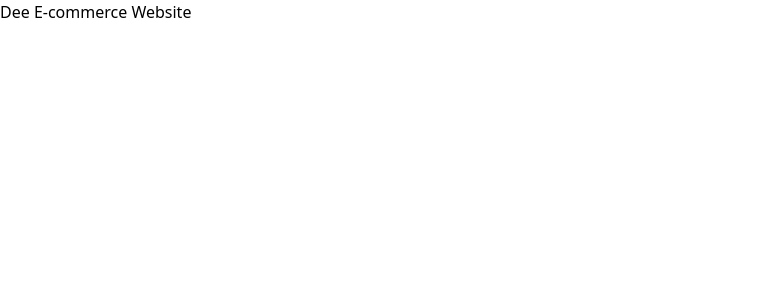
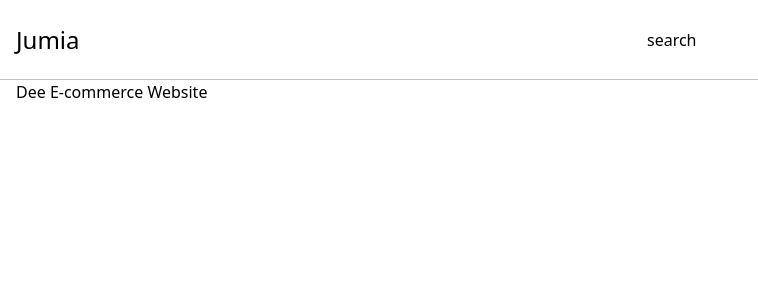
Before and after one commit to Dee-Dayo/E-commerce, a Next.js app: page / in a window 1280 px wide. Shown: the top 300 px of the page, without its empty margins (0-758 px from the left). Built offline with nearby package versions, Linux system fonts and the light colour scheme.

Commit message:
started working on the header

```diff
--- a/src/app/layout.tsx
+++ b/src/app/layout.tsx
@@ -1,6 +1,7 @@
 import type { Metadata } from "next";
 import localFont from "next/font/local";
 import "./globals.css";
+import Header from "@/components/Header";
 
 const geistSans = localFont({
   src: "./fonts/GeistVF.woff",
@@ -14,8 +15,8 @@ const geistMono = localFont({
 });
 
 export const metadata: Metadata = {
-  title: "Create Next App",
-  description: "Generated by create next app",
+  title: "Jumia E-Commerce Website",
+  description: "Jumia E-commerce for purchasing of goods",
 };
 
 export default function RootLayout({
@@ -28,6 +29,7 @@ export default function RootLayout({
       <body
         className={`${geistSans.variable} ${geistMono.variable} antialiased`}
       >
+        <Header/>
         {children}
       </body>
     </html>
--- a/src/app/page.tsx
+++ b/src/app/page.tsx
@@ -1,7 +1,9 @@
+import Container from "@/components/Container";
+
 export default function Home() {
   return (
-      <div>
+      <Container>
           <p>Dee E-commerce Website</p>
-      </div>
+      </Container>
   );
 }
--- /dev/null
+++ b/src/components/Container.tsx
@@ -0,0 +1,12 @@
+import { twMerge } from 'tailwind-merge'
+
+interface Props{
+    children:React.ReactNode,
+    className?: string;
+}
+
+const Container = ({children, className}: Props) => {
+    return <div className={twMerge('max-w-screen-xl mx-auto px-4', className)}>{children}</div>
+}
+
+export default Container;
--- a/src/components/Header.tsx
+++ b/src/components/Header.tsx
@@ -0,0 +1,16 @@
+import Container from "@/components/Container";
+import Logo from "@/components/Logo";
+
+const Header = () => {
+    return (
+        <header className="w-full h-20 bg-accentWhite border-b-[1px] border-b-lightText/50">
+        <Container className='h-full flex items-center justify-between gap-5 lg:10'>
+           <Logo/>
+            <div>search</div>
+            <div></div>
+        </Container>
+    </header>
+    );
+}
+
+export default Header;
--- /dev/null
+++ b/src/components/Logo.tsx
@@ -0,0 +1,7 @@
+import {twMerge} from "tailwind-merge";
+
+const Logo = () => {
+    return <h2 className={twMerge('text-2xl text-accent')}>Jumia</h2>
+}
+
+export default Logo;
--- a/tailwind.config.ts
+++ b/tailwind.config.ts
@@ -9,8 +9,14 @@ const config: Config = {
   theme: {
     extend: {
       colors: {
-        background: "var(--background)",
-        foreground: "var(--foreground)",
+        lightOrange: "#FE6E44",
+        darkOrange: "rgb(255, 77, 17)",
+        lightText: "#888888",
+        accent: "#000000",
+        accentWhite: "#FFFFFF",
+        lightRed: "#EF3636",
+        lightGreen: "#41CE09",
+        bgLight: "#F5F5F5",
       },
     },
   },
```
Also changed, not shown: package.json (+5 -4 lines), 1 other file (tests, documents, lock files or other folders).
